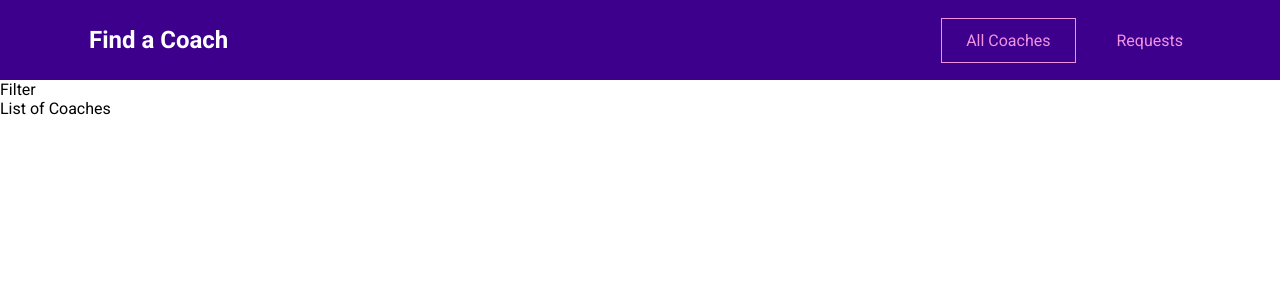
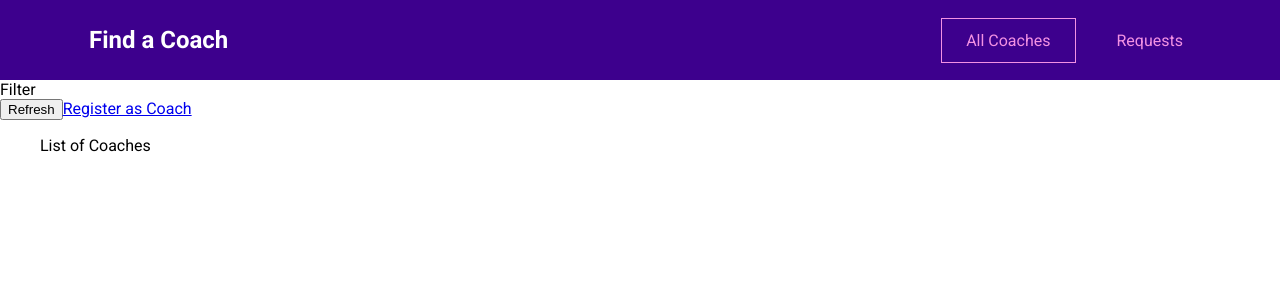
Before and after one commit to yatochkaaa/vue-find_a_coach, a Vue app: page /coaches in a window 1280 px wide. Shown: the top 300 px of the page. Built offline with nearby package versions, Linux system fonts and the light colour scheme.

Commit message:
wiring up pages

```diff
--- a/src/pages/coaches/CoachDetail.vue
+++ b/src/pages/coaches/CoachDetail.vue
@@ -1,5 +1,7 @@
 <template>
-  <div></div>
+  <div>Details for Coach</div>
+  <router-view></router-view>
+  <router-link to="/coaches/c1/contact">Contact</router-link>
 </template>
 
 <script>
--- a/src/pages/coaches/CoachRegistration.vue
+++ b/src/pages/coaches/CoachRegistration.vue
@@ -1,5 +1,5 @@
 <template>
-  <div></div>
+  <div>Register</div>
 </template>
 
 <script>
--- a/src/pages/coaches/CoachesList.vue
+++ b/src/pages/coaches/CoachesList.vue
@@ -1,9 +1,13 @@
 <template>
+  <section>Filter</section>
   <section>
-    Filter
-  </section>
-  <section>
-    List of Coaches
+    <div class="controls">
+      <button>Refresh</button>
+      <router-link to="/register">Register as Coach</router-link>
+    </div>
+    <ul>
+      List of Coaches
+    </ul>
   </section>
 </template>
 
--- a/src/pages/requests/ContactCoach.vue
+++ b/src/pages/requests/ContactCoach.vue
@@ -1,5 +1,5 @@
 <template>
-  <div></div>
+  <div>Contact a Coach</div>
 </template>
 
 <script>
--- a/src/pages/requests/RequestsRecieve.vue
+++ b/src/pages/requests/RequestsRecieve.vue
@@ -1,5 +1,5 @@
 <template>
-  <div></div>
+  <div>Requests</div>
 </template>
 
 <script>
```
